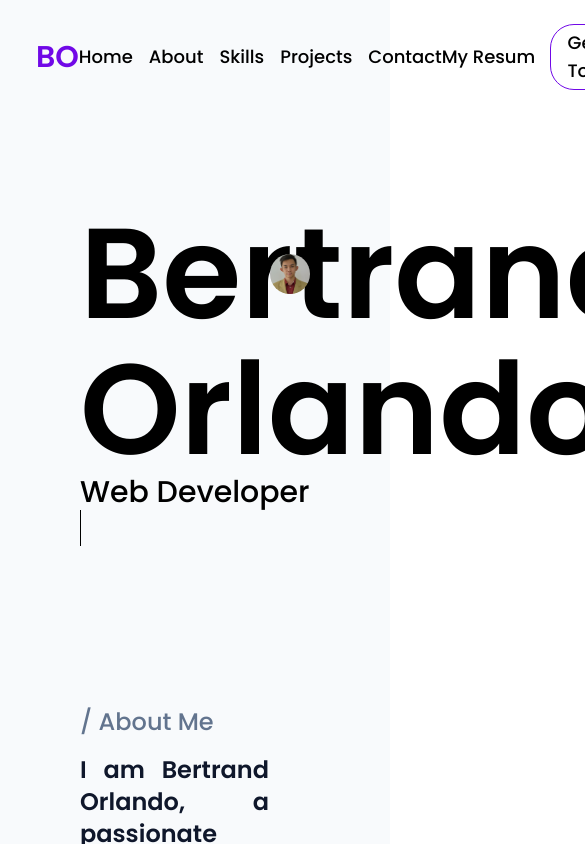
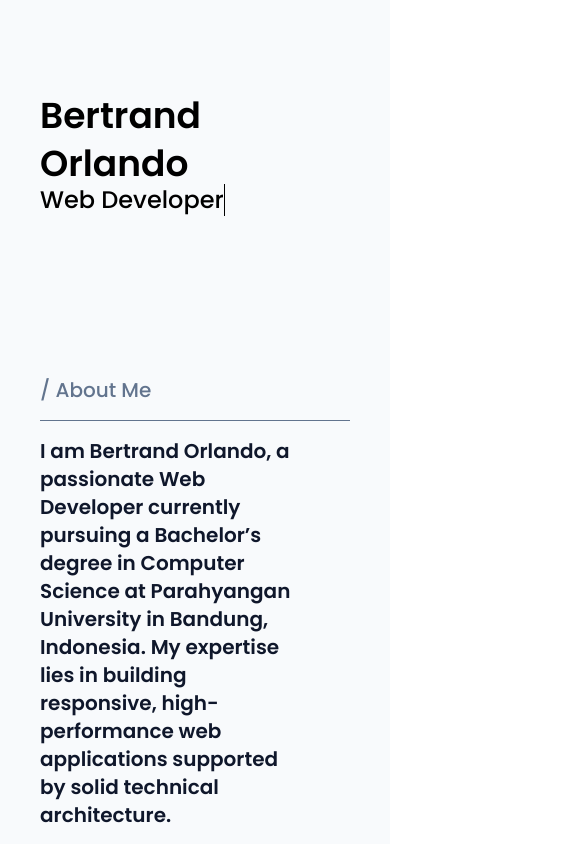
Before and after one commit to bertrandOrlando/portfolio-2025, a Next.js app: page / in a window 390 px wide. Shown: the top 844 px of the page, 585 px wide, since content can reach past the window. Built offline with nearby package versions, Linux system fonts and the light colour scheme.

Commit message:
fix: improve component responsiveness across screen sizes

```diff
--- a/src/app/globals.css
+++ b/src/app/globals.css
@@ -81,3 +81,7 @@ body {
     #d3ced9
   );
 } */
+/*
+* {
+  border: 1px solid red;
+} */
--- a/src/app/page.tsx
+++ b/src/app/page.tsx
@@ -6,8 +6,8 @@ import { ProjectSection } from "@/containers/HomePage/ProjectSection";
 
 export default function Home() {
   return (
-    <div className="min-h-screen bg-slate-50">
-      <Navbar />
+    <div className="bg-slate-50 px-10 md:px-20">
+      {/* <Navbar /> */}
       <HeroSection />
       <AboutSection />
       <SkillSection />
--- a/src/containers/HomePage/AboutSection.tsx
+++ b/src/containers/HomePage/AboutSection.tsx
@@ -2,23 +2,26 @@ import React from "react";
 
 export const AboutSection = () => {
   return (
-    <section className="container grid w-full grid-cols-6 gap-4 px-20 py-20">
-      <h2 className="col-span-full text-2xl font-medium text-slate-500">
+    <section className="flex w-full flex-col gap-y-4 py-20">
+      <h2 className="text-xl font-medium text-slate-500 md:text-2xl">
         / About Me
       </h2>
-      <p className="col-span-5 text-justify text-2xl font-semibold text-slate-900">
+      <div className="h-[1px] w-full bg-slate-500"></div>
+      <div className="grid grid-cols-6 gap-4">
+        <p className="col-span-5 text-xl font-semibold text-slate-900 md:text-2xl">
           I am Bertrand Orlando, a passionate Web Developer currently pursuing a
           Bachelor’s degree in Computer Science at Parahyangan University in
           Bandung, Indonesia. My expertise lies in building responsive,
           high-performance web applications supported by solid technical
           architecture.
         </p>
-      <p className="col-span-5 col-start-2 text-justify text-2xl font-semibold text-slate-900">
+        <p className="col-span-5 col-start-2 text-xl font-semibold text-slate-900 md:text-2xl">
           I am deeply interested in continuously learning new technologies,
           exploring best practices in software development, and expanding my
           skills in both front-end and back-end development to create solutions
           that make a meaningful impact.
         </p>
+      </div>
     </section>
   );
 };
--- a/src/containers/HomePage/HeroSection.tsx
+++ b/src/containers/HomePage/HeroSection.tsx
@@ -11,20 +11,20 @@ export const HeroSection = () => {
   ];
 
   return (
-    <header className="container w-full px-20 pt-24 pb-20">
-      <div className="grid grid-cols-5 items-center justify-evenly gap-2">
-        <div className="col-span-4 text-9xl font-semibold">Bertrand</div>
+    <header className="pt-24 pb-20">
+      <div className="grid grid-cols-5 items-center justify-evenly gap-2 text-4xl font-semibold md:text-7xl lg:text-9xl">
+        <div className="col-span-4">Bertrand</div>
         <Image
           src="/assets/pasfoto.jpg"
-          alt=""
+          alt="Profile picture of Bertrand Orlando"
           width={160}
           height={160}
-          className="aspect-square rounded-full"
+          className="invisible row-span-2 aspect-square rounded-full md:visible"
         />
-        <div className="col-span-4 text-9xl font-semibold">Orlando</div>
+        <div className="col-span-4">Orlando</div>
       </div>
       <Typewriter
-        className="text-3xl font-medium"
+        className="text-2xl font-medium lg:text-3xl"
         lines={descriptions}
         typingSpeed={100}
         deletingSpeed={50}
--- a/src/containers/HomePage/ProjectSection.tsx
+++ b/src/containers/HomePage/ProjectSection.tsx
@@ -44,7 +44,7 @@ export const ProjectSection = () => {
   ];
 
   return (
-    <section className="container flex w-full flex-col gap-y-8 px-20 py-20">
+    <section className="flex w-full flex-col gap-y-8 py-20">
       <h2 className="text-2xl font-medium text-slate-500">/ Projects</h2>
       <div className="h-[1px] w-full bg-slate-500"></div>
 
--- a/src/containers/HomePage/SkillSection.tsx
+++ b/src/containers/HomePage/SkillSection.tsx
@@ -4,10 +4,10 @@ import Skills from "@/data/Skill.json";
 
 export const SkillSection = () => {
   return (
-    <section className="container flex w-full flex-col gap-y-8 px-20 py-20">
+    <section className="flex w-full flex-col gap-y-8 py-20">
       <h2 className="text-2xl font-medium text-slate-500">/ My Skills</h2>
       <div className="h-[1px] w-full bg-slate-500"></div>
-      <div className="grid grid-cols-7 items-center justify-center gap-8">
+      <div className="grid grid-cols-2 items-center justify-center gap-8 md:grid-cols-4 lg:grid-cols-7">
         {Skills.map((skill, index) => (
           <div
             key={`skills-${index}`}
```
Lines whose indentation alone changed are shown as unchanged.
